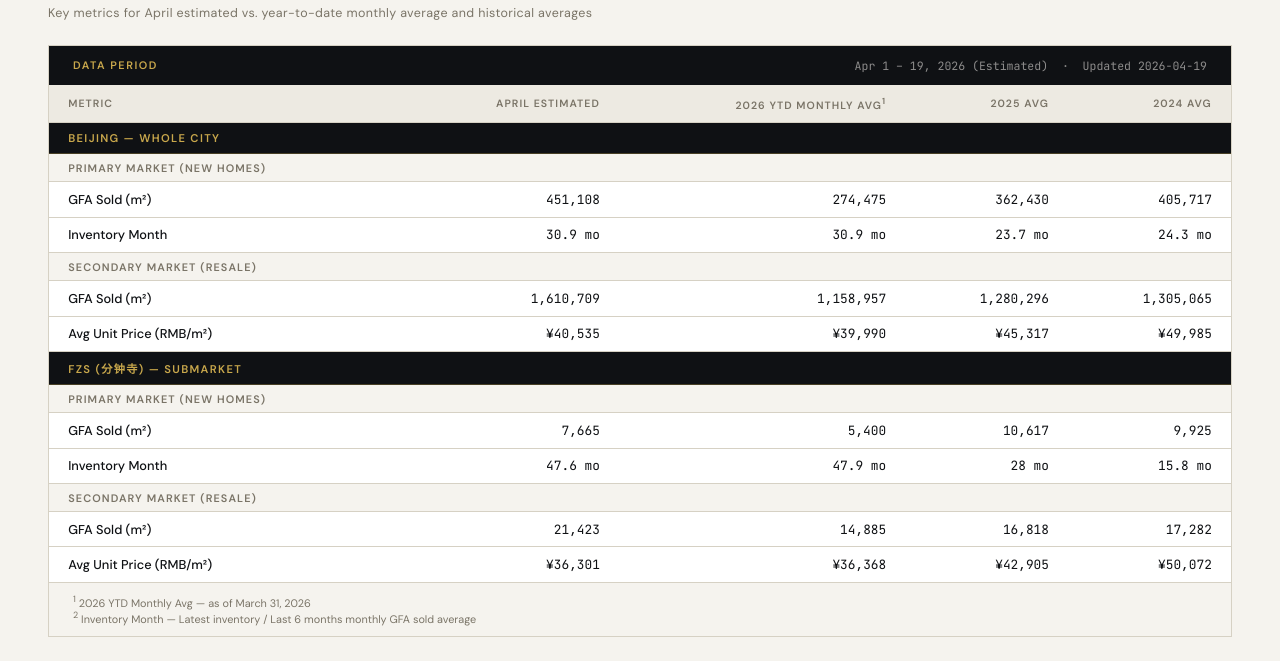
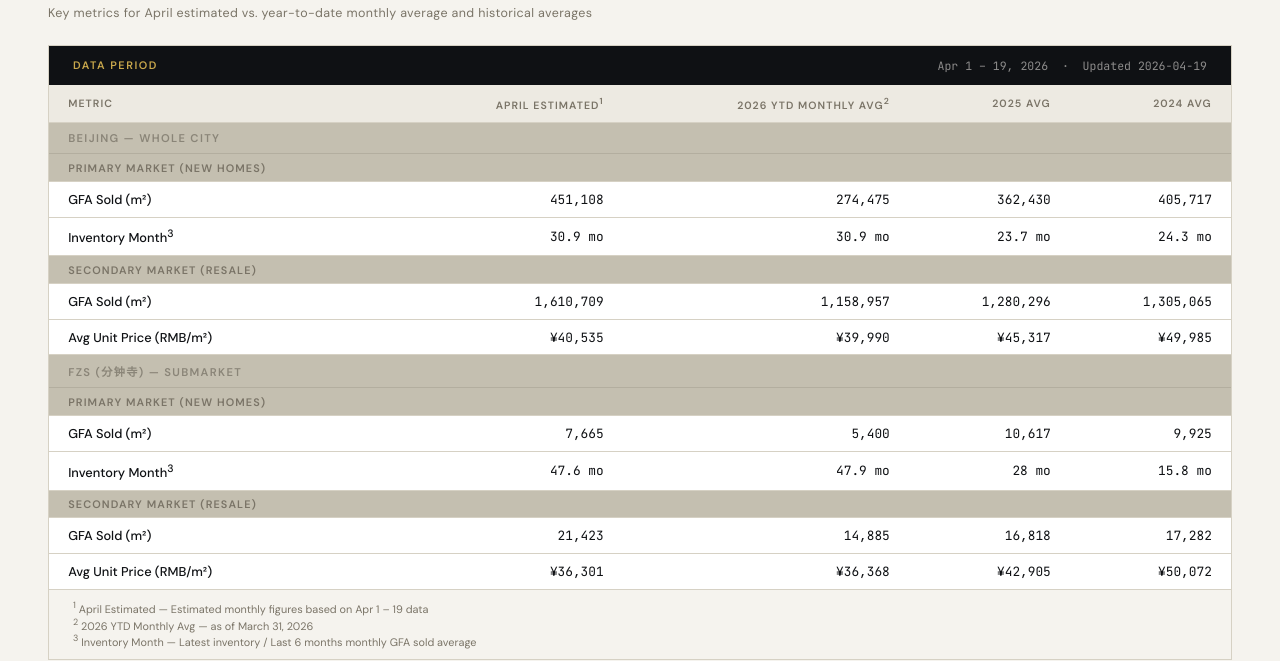
Before and after one commit to PatrickKwok63/BJ-Market-Dashboard, a plain HTML site: page index.html in a window 1280 px wide. Shown: the part 291-952 px from the top of the page. Drawn offline with nearby package versions, Linux system fonts and the light colour scheme.

Commit message:
Update index.html

```diff
--- a/index.html
+++ b/index.html
@@ -175,28 +175,31 @@
   }
   .weekly-table tr:last-child td { border-bottom: none; }
   .weekly-table tr:hover td { background: var(--paper); }
+  /* Disable hover for header rows */
+  .weekly-table .group-header:hover td,
+  .weekly-table .sub-header:hover td { background: #c4bfb0; }
 
   /* Market group header row */
   .weekly-table .group-header td {
-    background: var(--ink);
+    background: #c4bfb0;
     font-family: 'DM Sans', sans-serif;
     font-size: 0.7rem;
-    font-weight: 600;
+    font-weight: 700;
     letter-spacing: 0.12em;
     text-transform: uppercase;
-    color: var(--gold);
+    color: #8a8578;
     padding: 0.5rem 1.2rem;
-    border-bottom: 1px solid rgba(201,168,76,0.3);
+    border-bottom: 1px solid rgba(138,133,120,0.3);
   }
   .weekly-table .group-header.fzs td {
-    background: var(--ink);
-    color: var(--gold);
-    border-bottom: 1px solid rgba(201,168,76,0.3);
+    background: #c4bfb0;
+    color: #8a8578;
+    border-bottom: 1px solid rgba(138,133,120,0.3);
   }
 
   /* Metric category sub-header */
   .weekly-table .sub-header td {
-    background: var(--paper);
+    background: #c4bfb0;
     font-family: 'DM Sans', sans-serif;
     font-size: 0.68rem;
     font-weight: 600;
@@ -355,8 +358,8 @@
       <thead>
         <tr>
           <th style="width:30%">Metric</th>
-          <th>April Estimated</th>
-          <th>2026 YTD Monthly Avg<sup>1</sup></th>
+          <th>April Estimated<sup>1</sup></th>
+          <th>2026 YTD Monthly Avg<sup>2</sup></th>
           <th>2025 Avg</th>
           <th>2024 Avg</th>
         </tr>
@@ -377,7 +380,7 @@
           <td id="bj_pri_gfa_24" class="val-neutral">—</td>
         </tr>
         <tr>
-          <td>Inventory Month</td>
+          <td>Inventory Month<sup>3</sup></td>
           <td id="bj_pri_inv_week" class="val-neutral">—</td>
           <td id="bj_pri_inv_ytd" class="val-neutral">—</td>
           <td id="bj_pri_inv_25" class="val-neutral">—</td>
@@ -416,7 +419,7 @@
           <td id="fzs_pri_gfa_24" class="val-neutral">—</td>
         </tr>
         <tr>
-          <td>Inventory Month</td>
+          <td>Inventory Month<sup>3</sup></td>
           <td id="fzs_pri_inv_week" class="val-neutral">—</td>
           <td id="fzs_pri_inv_ytd" class="val-neutral">—</td>
           <td id="fzs_pri_inv_25" class="val-neutral">—</td>
@@ -442,8 +445,9 @@
       </tbody>
     </table>
     <div style="padding:0.6rem 1.5rem;font-size:0.68rem;color:var(--muted);border-top:1px solid var(--border);background:var(--paper);">
-      <sup>1</sup> 2026 YTD Monthly Avg — as of March 31, 2026<br>
-      <sup>2</sup> Inventory Month — Latest inventory / Last 6 months monthly GFA sold average
+      <sup>1</sup> April Estimated — Estimated monthly figures based on Apr 1 – 19 data<br>
+      <sup>2</sup> 2026 YTD Monthly Avg — as of March 31, 2026<br>
+      <sup>3</sup> Inventory Month — Latest inventory / Last 6 months monthly GFA sold average
     </div>
   </div>
 
@@ -518,7 +522,7 @@
 
 const WEEKLY = {
   meta: {
-    weekLabel:  "Apr 1 – 19, 2026 (Estimated)",
+    weekLabel:  "Apr 1 – 19, 2026",
     updateDate: "2026-04-19"
   },
   bj: {
@@ -832,7 +836,7 @@ new Chart(document.getElementById('fzsSecChart'), {
     scales: {
       x: { grid: { color: gridColor }, ticks: { maxRotation: 45, font: { size: 9 } } },
       y: { grid: { color: gridColor }, ticks: { callback: v => v.toLocaleString(), font: { size: 9 } }, title: { display: true, text: 'GFA m²', font: { size: 9 } } },
-      y1: { position: 'right', grid: { display: false }, min: 28000, ticks: { callback: v => '¥'+v.toLocaleString(), font: { size: 9 } }, title: { display: true, text: 'RMB/m²', font: { size: 9 } } }
+      y1: { position: 'right', grid: { display: false }, min: 35000, ticks: { callback: v => '¥'+v.toLocaleString(), font: { size: 9 } }, title: { display: true, text: 'RMB/m²', font: { size: 9 } } }
     }
   }
 });
```
